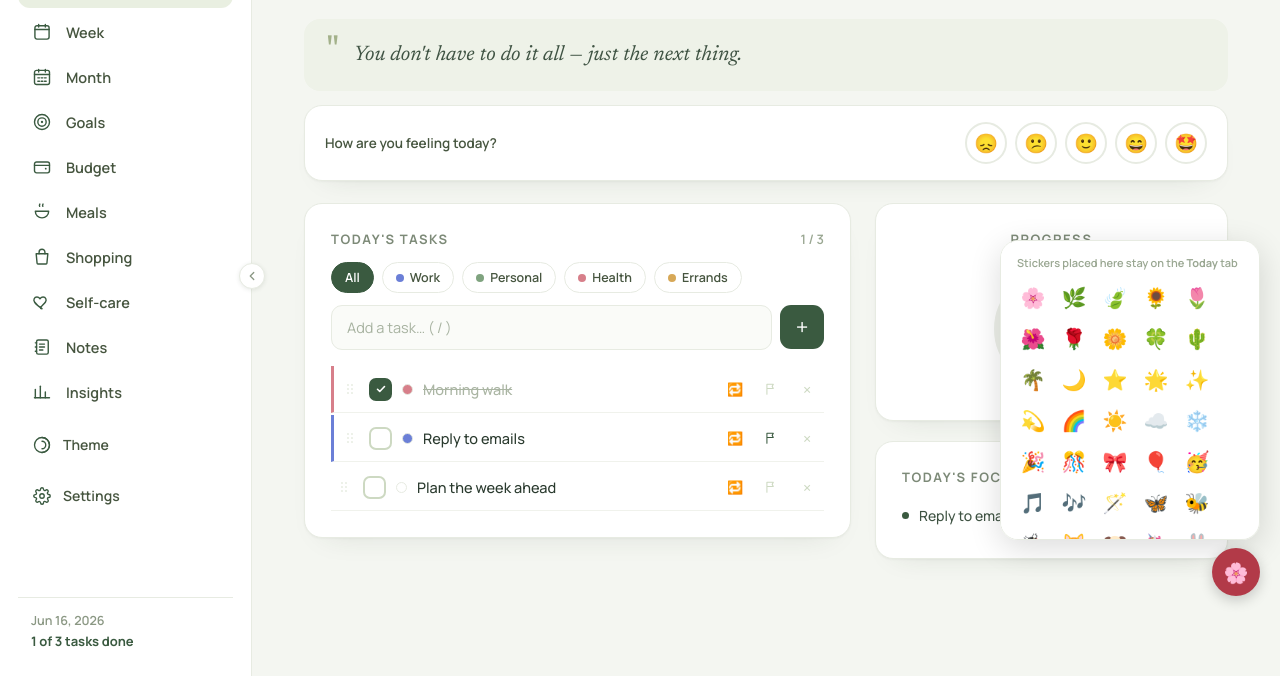
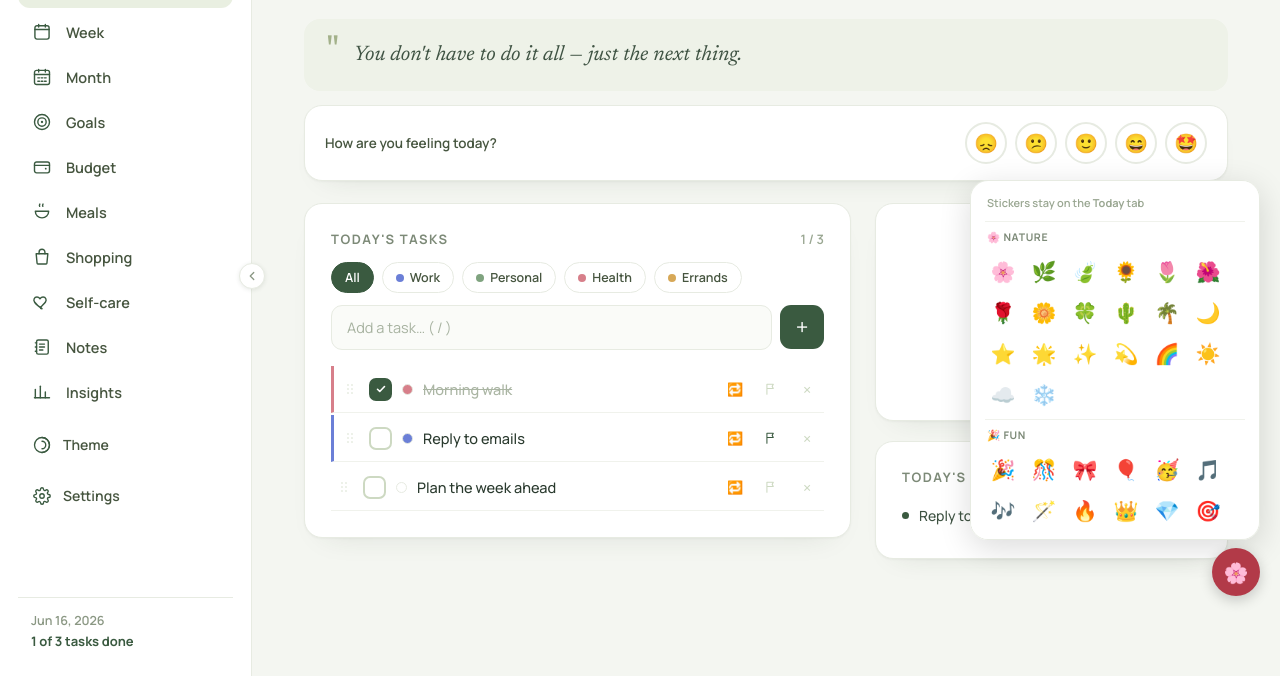
Before and after one commit to echovera729-hub/done-ato, a plain HTML site: page index.html in a window 1280 px wide. Both pictures are taken after a click on the button "Stickers". Shown: the part 124-800 px from the top of the page. Drawn offline with Linux system fonts and the light colour scheme.

Commit message:
Add files via upload

```diff
--- a/index.html
+++ b/index.html
@@ -126,7 +126,7 @@ nav{display:flex;flex-direction:column;gap:3px;overflow-y:auto;}
 .sticker-fab{width:48px;height:48px;border-radius:50%;border:none;background:var(--accent);color:#fff;font-size:20px;box-shadow:0 4px 14px rgba(0,0,0,.2);transition:transform .2s,background .15s;}
 .sticker-fab:hover{transform:scale(1.08);}
 .sticker-fab.active{background:var(--neg-text);}
-.sticker-panel{background:var(--surface);border:1px solid var(--border);border-radius:18px;padding:14px;box-shadow:0 8px 32px rgba(0,0,0,.14);display:none;flex-wrap:wrap;gap:5px;width:260px;max-height:300px;overflow-y:auto;}
+.sticker-panel{background:var(--surface);border:1px solid var(--border);border-radius:18px;padding:14px;box-shadow:0 8px 32px rgba(0,0,0,.14);display:none;flex-wrap:wrap;gap:5px;width:290px;max-height:360px;overflow-y:auto;}
 .sticker-panel.open{display:flex;}
 .sticker-panel .sticker-tab-note{width:100%;font-size:11px;color:var(--muted2);font-weight:600;margin:0 0 4px;padding:0 2px;}
 .sticker-pick{width:36px;height:36px;border:none;background:transparent;font-size:20px;border-radius:10px;cursor:pointer;transition:background .15s;flex:none;}
@@ -228,7 +228,7 @@ nav{display:flex;flex-direction:column;gap:3px;overflow-y:auto;}
   .bnav-btn{flex:1;display:flex;flex-direction:column;align-items:center;justify-content:center;gap:3px;border:none;background:transparent;color:var(--muted3);padding:6px 2px;font-size:10px;font-weight:600;letter-spacing:.03em;transition:color .15s;border-top:2px solid transparent;}
   .bnav-btn.active{color:var(--accent);border-top-color:var(--bnav-active-border);}
   .today-grid{grid-template-columns:1fr;}.budget-summary{grid-template-columns:1fr;}.selfcare-grid{grid-template-columns:1fr;}.notes-masonry{columns:1;}.week-grid{grid-template-columns:1fr;}.section-title{font-size:28px;}.section-sub{font-size:14px;margin-bottom:20px;}.card{padding:18px;}
-  .month-week-row .mcell{min-height:52px;padding:6px 4px;}.month-header-row span{font-size:11px;padding:10px 0;}
+  .month-week-row .mcell{min-height:80px;padding:6px 5px;}.month-header-row span{font-size:11px;padding:10px 0;}
   .sticker-toolbar{bottom:76px;right:12px;}
 }
 </style>
@@ -1117,13 +1117,16 @@ function renderMonth(){
               const hasData=hTotal>0;
               const hasNote=!!(state.calendarNotes[dk]&&state.calendarNotes[dk].trim());
               const hasPhotos=!!(state.calendarPhotos[dk]&&state.calendarPhotos[dk].length);
-              rows+=`<div class="mcell" style="min-height:72px;padding:8px 10px;border-right:${c<6?'1px solid var(--border2)':'none'};background:${isToday?'var(--today-highlight)':'var(--surface)'};cursor:pointer;transition:background .15s;" onmouseover="this.style.background='var(--navHover)'" onmouseout="this.style.background='${isToday?'var(--today-highlight)':'var(--surface)'}'" onclick="openCalModal('${dk}')" title="${dk}${hasData?' · '+hDone+'/'+hTotal+' done':''}${hasNote?' · note':''}${hasPhotos?' · '+state.calendarPhotos[dk].length+' photo(s)':''}">
-                <span style="display:inline-flex;align-items:center;justify-content:center;width:28px;height:28px;border-radius:50%;font-size:13px;font-weight:${isToday?'800':'600'};color:${isToday?'#fff':isWeekend?'var(--weekend-color)':'var(--text3)'};background:${isToday?'var(--accent)':'transparent'};">${day}</span>
-                ${hasData?`<div style="margin-top:4px;height:3px;background:var(--ring-track);border-radius:2px;overflow:hidden;"><div style="height:100%;width:${Math.round(hDone/hTotal*100)}%;background:${hDone===hTotal?'var(--done-fill)':'var(--accentMid)'};border-radius:2px;"></div></div>`:''}
-                <div style="display:flex;gap:3px;margin-top:3px;">
-                  ${hasNote?`<span title="Has note" style="width:6px;height:6px;border-radius:50%;background:var(--accentMid);display:inline-block;"></span>`:''}
-                  ${hasPhotos?`<span title="${state.calendarPhotos[dk].length} photo(s)" style="width:6px;height:6px;border-radius:50%;background:var(--muted2);display:inline-block;"></span>`:''}
-                </div>
+              const noteText=hasNote?state.calendarNotes[dk].trim():'';
+              const photos=hasPhotos?state.calendarPhotos[dk]:[];
+              rows+=`<div class="mcell" style="min-height:110px;padding:8px 9px;border-right:${c<6?'1px solid var(--border2)':'none'};background:${isToday?'var(--today-highlight)':'var(--surface)'};cursor:pointer;transition:background .15s;vertical-align:top;" onmouseover="this.style.background='var(--navHover)'" onmouseout="this.style.background='${isToday?'var(--today-highlight)':'var(--surface)'}'" onclick="openCalModal('${dk}')">
+                <span style="display:inline-flex;align-items:center;justify-content:center;width:26px;height:26px;border-radius:50%;font-size:13px;font-weight:${isToday?'800':'600'};color:${isToday?'#fff':isWeekend?'var(--weekend-color)':'var(--text3)'};background:${isToday?'var(--accent)':'transparent'};flex:none;">${day}</span>
+                ${hasData?`<div style="margin-top:3px;height:3px;background:var(--ring-track);border-radius:2px;overflow:hidden;"><div style="height:100%;width:${Math.round(hDone/hTotal*100)}%;background:${hDone===hTotal?'var(--done-fill)':'var(--accentMid)'};border-radius:2px;"></div></div>`:''}
+                ${hasNote?`<p style="margin:5px 0 0;font-size:10px;color:var(--text3);line-height:1.35;overflow:hidden;display:-webkit-box;-webkit-line-clamp:2;-webkit-box-orient:vertical;word-break:break-word;">${esc(noteText)}</p>`:''}
+                ${photos.length>0?`<div style="display:flex;gap:3px;margin-top:5px;flex-wrap:wrap;">
+                  ${photos.slice(0,3).map((src,i)=>`<img src="${src}" style="width:${photos.length===1?'100%':'calc(50% - 2px)'};max-width:${photos.length===1?'100%':'52px'};aspect-ratio:1;object-fit:cover;border-radius:5px;display:block;">`).join('')}
+                  ${photos.length>3?`<div style="width:calc(50% - 2px);max-width:52px;aspect-ratio:1;border-radius:5px;background:var(--accentBg);display:flex;align-items:center;justify-content:center;font-size:9px;font-weight:700;color:var(--muted3);">+${photos.length-3}</div>`:''}
+                </div>`:''}
               </div>`;
             } else {
               rows+=`<div class="mcell" style="min-height:72px;padding:8px 10px;border-right:${c<6?'1px solid var(--border2)':'none'};background:var(--surface);"></div>`;
@@ -1429,14 +1432,67 @@ function renderInsights(){
 
 // ── STICKERS ───────────────────────────────────────────────────────────
 // Expanded sticker set across a few playful categories
-const STICKER_EMOJIS=[
-  '🌸','🌿','🍃','🌻','🌷','🌺','🌹','🌼','🍀','🌵','🌴','🌙','⭐','🌟','✨','💫','🌈','☀️','☁️','❄️',
-  '🎉','🎊','🎀','🎈','🥳','🎵','🎶','🪄',
-  '🦋','🐝','🐞','🐱','🐶','🦄','🐰','🦢','🐢','🐬','🐼','🦊','🦁','🐯','🐨','🐻','🐮','🐷','🐸','🦉','🐧','🐠','🦒','🐘','🦓','🐴','🐔','🐳','🦔','🐭','🐹','🦝','🐙','🦩',
-  '💖','💕','💗','❤️','🧡','💛','💚','💙','💜','🤍',
-  '🍓','🍉','🍩','🍪','☕','🧋','🍄','🍯','🧁','🍒',
-  '🫧','🌊','🔥','👑','💎','📌','📍','✏️','📎','🧸','🎯','💡'
+// Sticker groups — each group has a label and array of emoji/text stickers
+const STICKER_GROUPS = [
+  { label: '🌸 Nature',    items: ['🌸','🌿','🍃','🌻','🌷','🌺','🌹','🌼','🍀','🌵','🌴','🌙','⭐','🌟','✨','💫','🌈','☀️','☁️','❄️'] },
+  { label: '🎉 Fun',       items: ['🎉','🎊','🎀','🎈','🥳','🎵','🎶','🪄','🔥','👑','💎','🎯','💡','🧸','📌','✏️'] },
+  { label: '🐾 Animals',   items: ['🦋','🐝','🐞','🐱','🐶','🦄','🐰','🦢','🐢','🐬','🐼','🦊','🦁','🐯','🐨','🐻','🐮','🐷','🐸','🦉','🐧','🐠','🦒','🐘','🦓','🐴','🐔','🐳','🦔','🐭','🐹','🦝','🐙','🦩'] },
+  { label: '💖 Hearts',    items: ['💖','💕','💗','❤️','🧡','💛','💚','💙','💜','🤍','🫧','🌊'] },
+  { label: '🍓 Food',      items: ['🍓','🍉','🍩','🍪','☕','🧋','🍄','🍯','🧁','🍒'] },
+  {
+    label: '⚔️ Demon Slayer',
+    items: [
+      '🗡️', // sword
+      '🔴', // Tanjiro mark
+      '🟢', // Nezuko
+      '🔵', // water breath
+      '🌊', // water form
+      '⚡', // thunder breath
+      '🌬️', // wind
+      '🐍', // serpent breath
+      '🦋', // butterfly (Shinobu)
+      '🌸', // wisteria
+      '🌙', // moon breath
+      '☀️', // sun breath
+      '💥', // explosion
+      '🎋', // bamboo (Nezuko's)
+      '🫂', // tanjiro hug
+      '💚', // Nezuko
+      '🔶', // flame (Rengoku)
+      '🧊', // ice
+      '🐉', // dragon (Doma)
+      '💜', // Akaza
+    ]
+  },
+  {
+    label: '🕵️ Spy x Family',
+    items: [
+      '🔫', // Loid/Twilight
+      '🍰', // Anya's favourite
+      '🧠', // Anya reads minds
+      '😲', // Anya shocked face
+      '😏', // Anya smug
+      '😄', // Anya excited
+      '🎒', // school (Eden)
+      '⭐', // Stella star
+      '🐕', // Bond the dog
+      '🔪', // Yor
+      '🌹', // Yor's roses
+      '💍', // fake marriage ring
+      '🕵️', // Twilight disguise
+      '🃏', // mission card
+      '🏫', // Eden Academy
+      '💪', // Yor strength
+      '🤫', // secret family
+      '👨‍👩‍👧', // Forger family
+      '💜', // purple (Yor)
+      '🌙', // night ops
+    ]
+  },
 ];
+
+// Flat list for backwards compat
+const STICKER_EMOJIS = STICKER_GROUPS.flatMap(g=>g.items);
 let pickedSticker=null,stickerPanelOpen=false,selectedStickerId=null;
 
 // Friendly labels for current view, shown in the picker
@@ -1447,9 +1503,13 @@ function getViewStickers(){ return state.stickersByView[state.view]||[]; }
 function initStickerToolbar(){
   const panel=document.getElementById('stickerPanel');
   const label=VIEW_LABELS[state.view]||state.view;
-  panel.innerHTML=`<p class="sticker-tab-note">Stickers placed here stay on the <b>${label}</b> tab</p>`
-    +STICKER_EMOJIS.map(e=>`<button class="sticker-pick${pickedSticker===e?' selected':''}" onclick="pickSticker('${e}')">${e}</button>`).join('')
-    +`<button class="sticker-clear" onclick="clearAllStickers()">🗑 Clear stickers on this tab</button>`;
+  let html=`<p class="sticker-tab-note">Stickers stay on the <b>${label}</b> tab</p>`;
+  STICKER_GROUPS.forEach(g=>{
+    html+=`<div style="width:100%;font-size:10.5px;font-weight:700;color:var(--muted3);letter-spacing:.06em;text-transform:uppercase;padding:8px 2px 4px;border-top:1px solid var(--border2);margin-top:2px;">${g.label}</div>`;
+    html+=g.items.map(e=>`<button class="sticker-pick${pickedSticker===e?' selected':''}" onclick="pickSticker('${e}')">${e}</button>`).join('');
+  });
+  html+=`<button class="sticker-clear" onclick="clearAllStickers()">🗑 Clear stickers on this tab</button>`;
+  panel.innerHTML=html;
 }
 function toggleStickerPanel(){
   stickerPanelOpen=!stickerPanelOpen;
```
